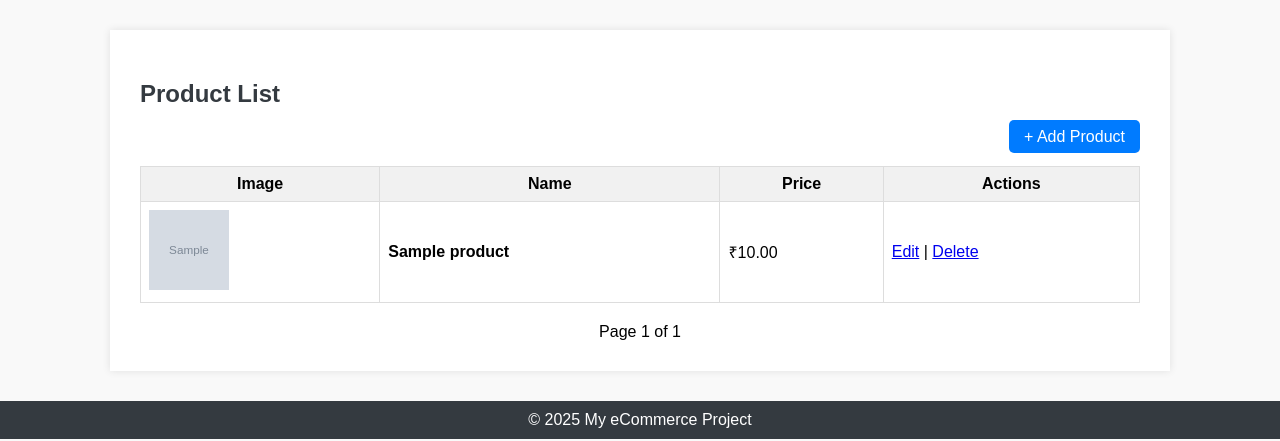
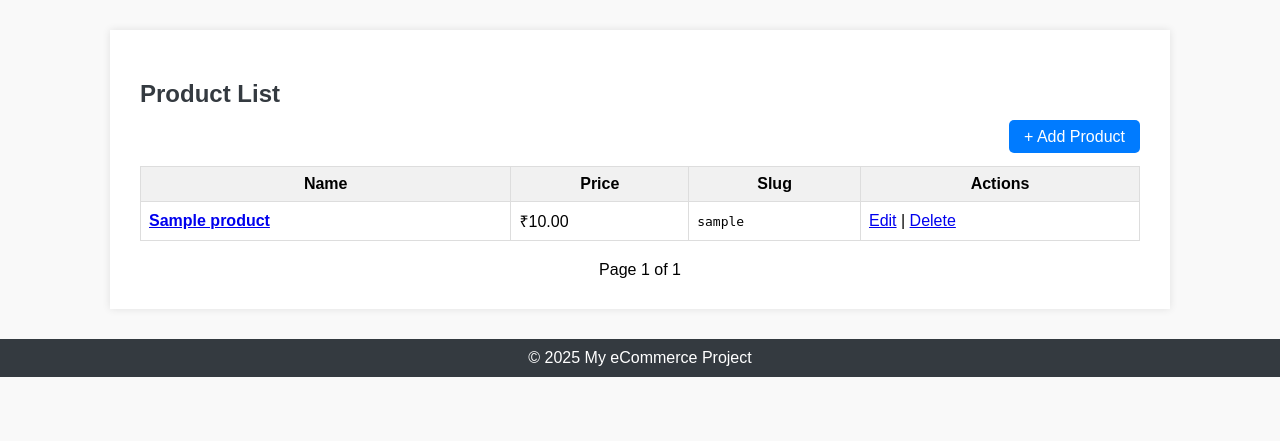
Before and after one commit to Blackbeardpir8/eCommerce, a Django app: page /products/ in a window 1280 px wide. Shown: the part 48-489 px from the top of the page. Run offline with Django 5.2, Linux system fonts and the light colour scheme; tables that the repository leaves empty hold one stand-in row (values such as "Sample post"); grey boxes marked "Sample" are stand-in pictures.

Commit message:
slug error resolving

```diff
--- a/store/templates/store/product_list.html
+++ b/store/templates/store/product_list.html
@@ -9,25 +9,23 @@
 
 <table>
   <tr>
-    <th>Image</th>
     <th>Name</th>
     <th>Price</th>
+    <th>Slug</th>
     <th>Actions</th>
   </tr>
   {% for product in products %}
   <tr>
     <td>
-      {% if product.images.first %}
-        <img src="{{ product.images.first.image.url }}" width="80" height="80" alt="{{ product.name }}">
-      {% else %}
-        <span>No image</span>
-      {% endif %}
+      <strong>
+        <a href="{% url 'product_detail' product.slug %}">{{ product.name }}</a>
+      </strong>
     </td>
-    <td><strong>{{ product.name }}</strong></td>
     <td>₹{{ product.price }}</td>
+    <td><code>{{ product.slug }}</code></td>
     <td>
-      <a href="{% url 'edit_product' product.pk %}">Edit</a> |
-      <a href="{% url 'delete_product' product.pk %}">Delete</a>
+      <a href="{% url 'edit_product' product.slug %}">Edit</a> |
+      <a href="{% url 'delete_product' product.slug %}">Delete</a>
     </td>
   </tr>
   {% empty %}
--- a/store/urls.py
+++ b/store/urls.py
@@ -7,14 +7,20 @@ urlpatterns = [
     path('login/', views.login_view, name='login'),
     path('logout/', views.logout_view, name='logout'),
 
+    # Product URLs with slugs
     path('products/', views.product_list, name='product_list'),
     path('products/add/', views.add_product, name='add_product'),
-    path('products/<int:pk>/edit/', views.edit_product, name='edit_product'),
-    path('products/<int:pk>/delete/', views.delete_product, name='delete_product'),
+    path('products/<slug:slug>/', views.product_detail, name='product_detail'),
+    path('products/<slug:slug>/edit/', views.edit_product_by_slug, name='edit_product'),
+    path('products/<slug:slug>/delete/', views.delete_product_by_slug, name='delete_product'),
 
+    # Category URLs with slugs
+    path('category/<slug:category_slug>/', views.category_products, name='category_products'),
+    path('category/<slug:category_slug>/<slug:subcategory_slug>/', views.subcategory_products, name='subcategory_products'),
+
+    # Cart URLs
     path('cart/', views.cart_view, name='cart_view'),
     path('cart/add/<int:product_id>/', views.add_to_cart, name='add_to_cart'),
     path('cart/remove/<int:item_id>/', views.remove_from_cart, name='remove_from_cart'),
     path('cart/update/<int:item_id>/', views.update_cart_item, name='update_cart_item'),
-
 ]
--- a/store/views.py
+++ b/store/views.py
@@ -1,13 +1,12 @@
-from django.shortcuts import render,redirect,get_object_or_404
-from store.models import Product,ProductImage, Cart, CartItem
-from store.forms import RegisterForm , LoginForm, ProductForm,ProductImageFormSet
+from django.shortcuts import render, redirect, get_object_or_404
+from store.models import Product, ProductImage, Cart, CartItem, Category, SubCategory
+from store.forms import RegisterForm, LoginForm, ProductForm, ProductImageFormSet
 from django.contrib.auth import authenticate, login, logout
 from django.contrib import messages
 from django.core.paginator import Paginator
 from django.db.models import Q
 
-# Create your views here.
-
+# Existing views (home, register, login, logout remain the same)
 def home(request):
     query = request.GET.get('q')
     min_price = request.GET.get('min_price')
@@ -18,24 +17,10 @@ def home(request):
     if query:
         products = products.filter(name__icontains=query)
 
-    try:
-        min_price_val = float(min_price) if min_price else None
-    except ValueError:
-        min_price_val = None
-
-    try:
-        max_price_val = float(max_price) if max_price else None
-    except ValueError:
-        max_price_val = None
-
-    if min_price_val is not None and max_price_val is not None:
-        products = products.filter(price__gte=min_price_val, price__lte=max_price_val)
-
-    elif min_price_val is not None:
-        products = products.filter(price__lt=min_price_val)
-
-    elif max_price_val is not None:
-        products = products.filter(price__lte=max_price_val).order_by('-price')
+    if min_price:
+        products = products.filter(price__gte=min_price)
+    if max_price:
+        products = products.filter(price__lte=max_price)
 
     return render(request, 'store/home.html', {
         'products': products,
@@ -43,7 +28,6 @@ def home(request):
         'min_price': min_price or '',
         'max_price': max_price or '',
     })
-
 
 def register_view(request):
     if request.method == 'POST':
@@ -73,9 +57,7 @@ def logout_view(request):
     logout(request)
     return redirect('login')
 
-
-
-#products add
+# Product views with slug support
 def add_product(request):
     if request.method == 'POST':
         form = ProductForm(request.POST)
@@ -101,21 +83,21 @@ def add_product(request):
         'title': 'Add Product',
     })
 
-
-# All products list
 def product_list(request):
     products = Product.objects.all().order_by('-id')
-    paginator = Paginator(products, 5)  # Show 5 per page
+    paginator = Paginator(products, 5)
     page = request.GET.get('page')
     products = paginator.get_page(page)
     return render(request, 'store/product_list.html', {'products': products})
 
+# New view for product detail using slug
+def product_detail(request, slug):
+    product = get_object_or_404(Product, slug=slug)
+    return render(request, 'store/product_detail.html', {'product': product})
 
-
-#update product
-
-def edit_product(request, pk):
-    product = get_object_or_404(Product, pk=pk)
+# Updated edit view using slug
+def edit_product_by_slug(request, slug):
+    product = get_object_or_404(Product, slug=slug)
     if request.method == 'POST':
         form = ProductForm(request.POST, instance=product)
         formset = ProductImageFormSet(request.POST, request.FILES, queryset=ProductImage.objects.filter(product=product))
@@ -136,20 +118,40 @@ def edit_product(request, pk):
         'form': form,
         'formset': formset,
         'title': 'Edit Product',
+        'product': product
     })
 
-
-# Delete product
-def delete_product(request, pk):
-    product = get_object_or_404(Product, pk=pk)
+# Updated delete view using slug
+def delete_product_by_slug(request, slug):
+    product = get_object_or_404(Product, slug=slug)
     if request.method == 'POST':
         product.delete()
         messages.success(request, "Product deleted.")
         return redirect('product_list')
     return render(request, 'store/product_confirm_delete.html', {'product': product})
 
+# New views for category-based product listing
+def category_products(request, category_slug):
+    category = get_object_or_404(Category, slug=category_slug)
+    products = Product.objects.filter(category=category)
 
-# Cart
+    return render(request, 'store/category_products.html', {
+        'category': category,
+        'products': products,
+    })
+
+def subcategory_products(request, category_slug, subcategory_slug):
+    category = get_object_or_404(Category, slug=category_slug)
+    subcategory = get_object_or_404(SubCategory, slug=subcategory_slug, category=category)
+    products = Product.objects.filter(subcategory=subcategory)
+
+    return render(request, 'store/subcategory_products.html', {
+        'category': category,
+        'subcategory': subcategory,
+        'products': products,
+    })
+
+# Cart views (remain the same)
 def add_to_cart(request, product_id):
     product = get_object_or_404(Product, id=product_id)
     cart, _ = Cart.objects.get_or_create(user=request.user)
@@ -162,7 +164,6 @@ def add_to_cart(request, product_id):
     messages.success(request, f"{product.name} added to cart.")
     return redirect('cart_view')
 
-# view
 def cart_view(request):
     cart, _ = Cart.objects.get_or_create(user=request.user)
     items = cart.items.select_related('product')
@@ -173,14 +174,11 @@ def cart_view(request):
         'total': total,
     })
 
-#remove cart
 def remove_from_cart(request, item_id):
     item = get_object_or_404(CartItem, id=item_id, cart__user=request.user)
     item.delete()
     return redirect('cart_view')
 
-
-#update cart
 def update_cart_item(request, item_id):
     item = get_object_or_404(CartItem, id=item_id, cart__user=request.user)
     if request.method == 'POST':
```
